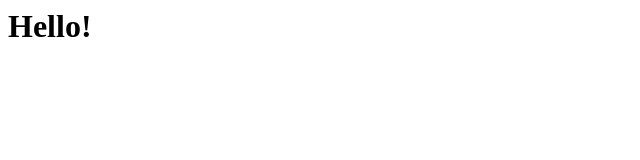
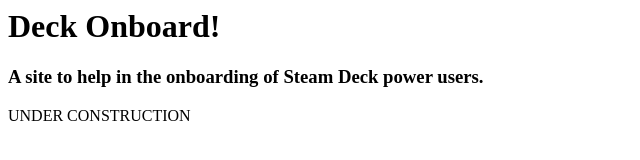
Before and after one commit to jlips24/deck-onboard, a plain HTML site: page index.html in a window 1280 px wide. Shown: the whole page, without its empty margins (0-640 px from the left). Drawn offline with Linux system fonts and the light colour scheme.

Commit message:
Update index.html

```diff
--- a/index.html
+++ b/index.html
@@ -1 +1,3 @@
-<h1>Hello!</h1>
+<h1>Deck Onboard!</h1>
+<h3>A site to help in the onboarding of Steam Deck power users.</h3>
+<p>UNDER CONSTRUCTION</p>
```
